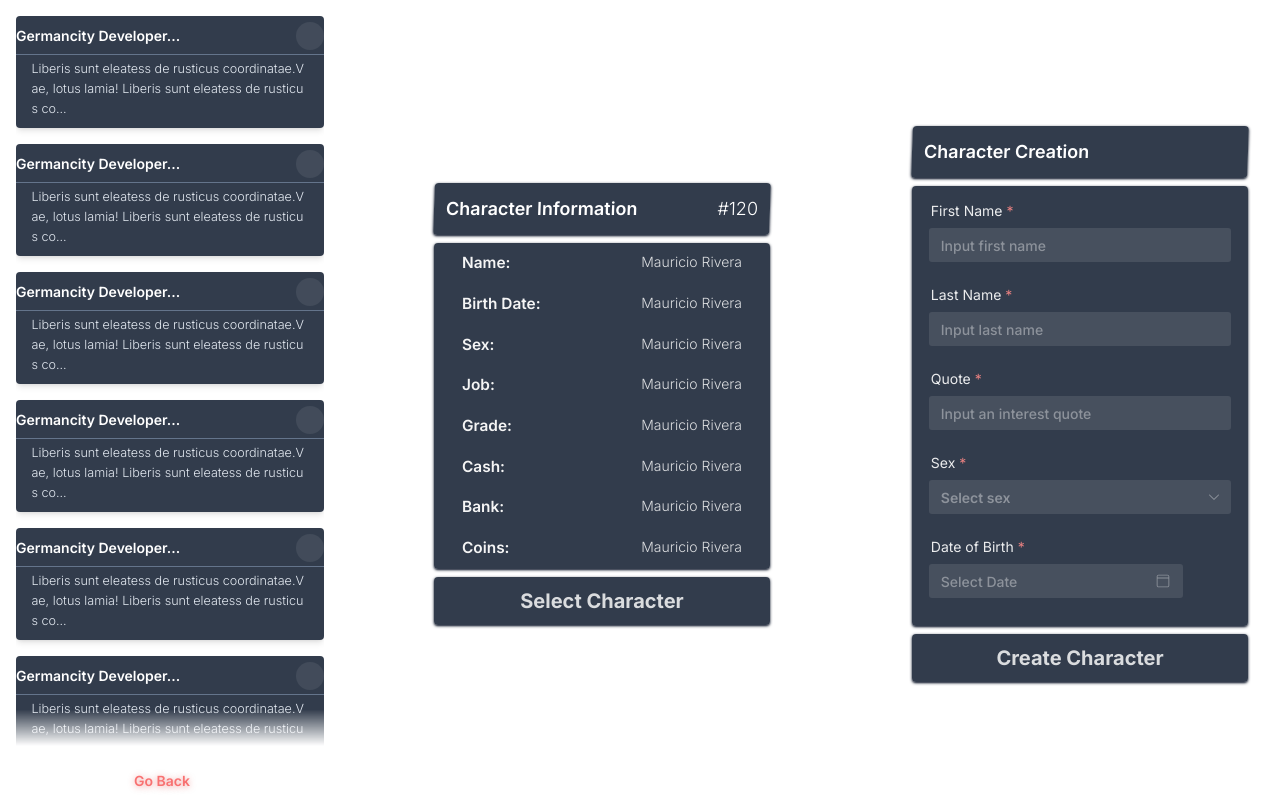
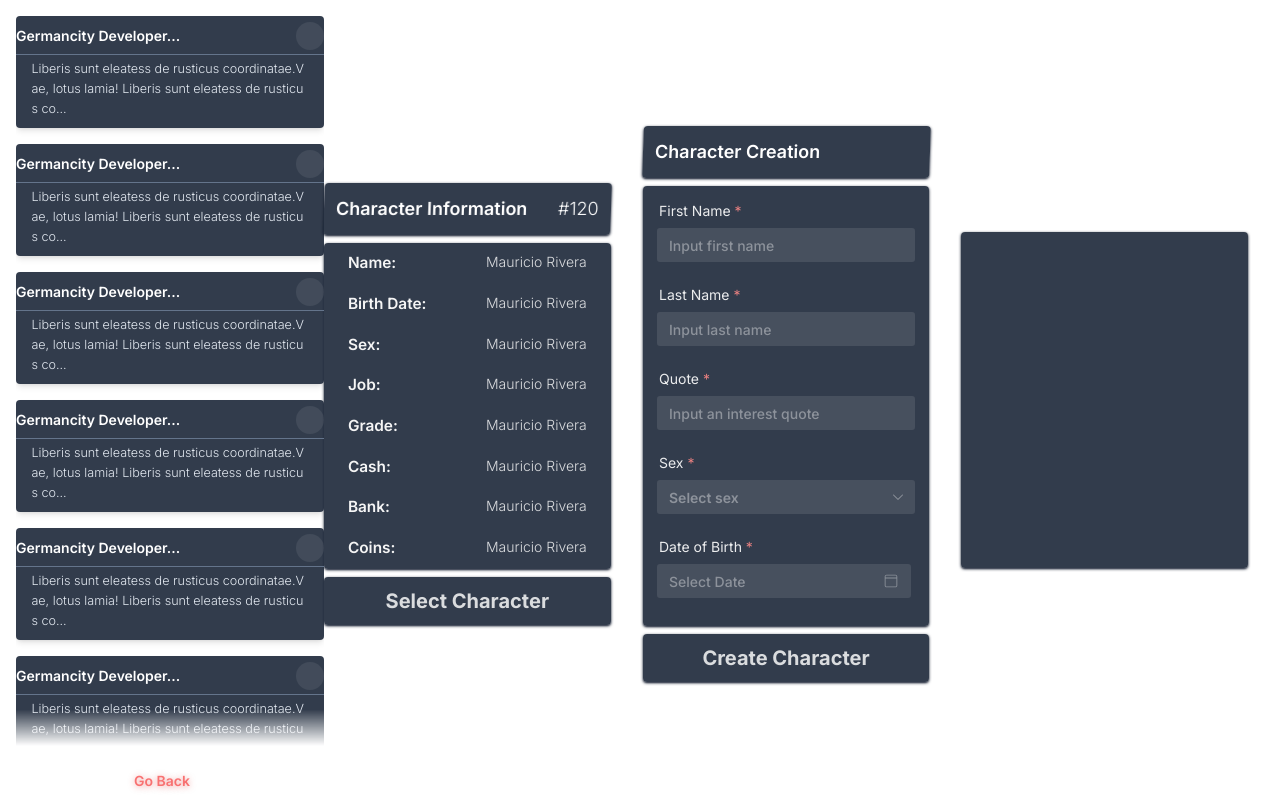
Before and after one commit to AtlasFw/atl-identity, a Vue app in the folder web/: page / in a window 1280 px wide. Built offline with nearby package versions, Linux system fonts and the light colour scheme; some icons are missing.

Commit message:
added empty card back

```diff
--- /dev/null
+++ b/web/src/components/PlayerEmpty.vue
@@ -0,0 +1,5 @@
+<template>
+  <div class="w-[24em] h-[24em] flex flex-col items-center mr-8 rounded shadow shadow-slate-900 border-b-1 border-b-slate-500 bg-[#1E293BE8]">
+
+  </div>
+</template>
--- a/web/src/views/Multicharacter.vue
+++ b/web/src/views/Multicharacter.vue
@@ -2,6 +2,7 @@
 import PlayerCard from '../components/PlayerCard.vue'
 import PlayerInfo from '../components/PlayerInfo.vue'
 import PlayerCreation from '../components/PlayerCreation.vue'
+import PlayerEmpty from '../components/PlayerEmpty.vue'
 defineProps({
 	characters: {
 		type: Array,
@@ -45,6 +46,7 @@ defineProps({
 		</div>
 		<PlayerInfo/>
 		<PlayerCreation/>
+    <PlayerEmpty/>
 	</div>
 </template>
 
```
